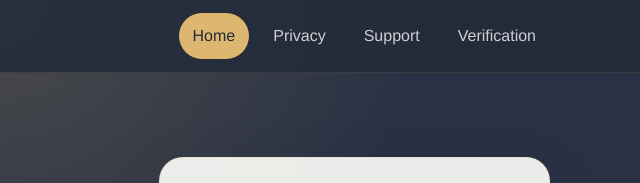
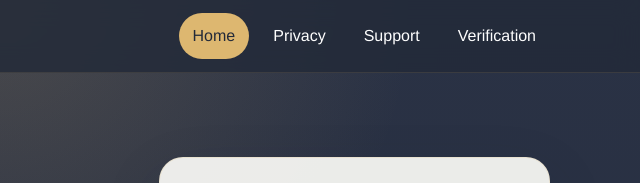
Before and after one commit to AtlosNetork/atlos.github.io, a plain HTML site: page index.html in a window 1280 px wide. Shown: the top 183 px of the page, 640-1280 px from the left. Drawn offline with Linux system fonts and the light colour scheme; a web font is replaced by a local one.

Commit message:
Brighten navigation text

```diff
--- a/styles.css
+++ b/styles.css
@@ -87,7 +87,7 @@ main {
 .site-nav a {
   padding: 10px 14px;
   border-radius: 999px;
-  color: rgba(254, 254, 254, 0.78);
+  color: #fefefe;
   text-decoration: none;
   transition: background 150ms ease, color 150ms ease;
 }
```
